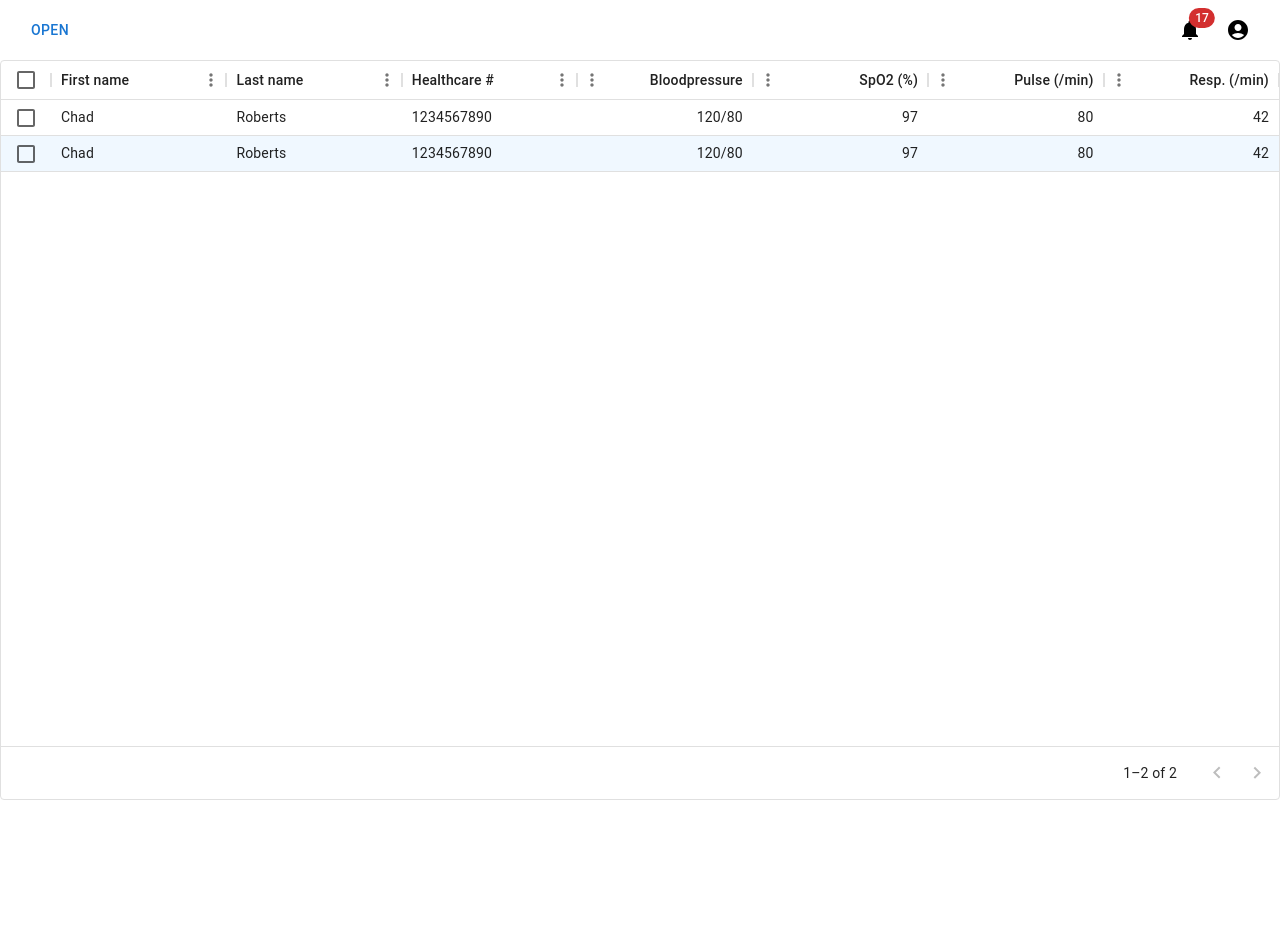
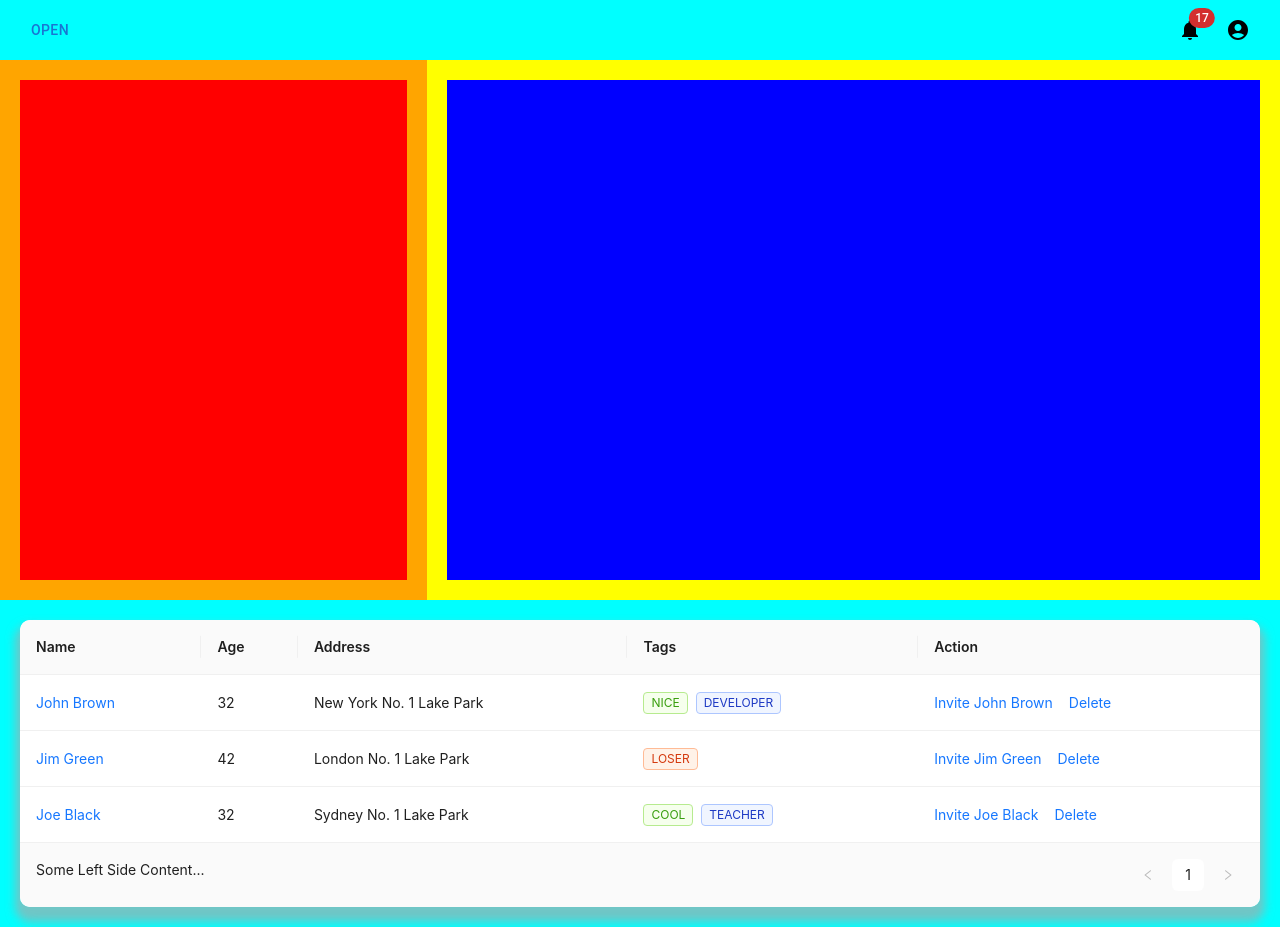
Before and after one commit to chadmroberts88/vital-vue-web, a React (Create React App) app: page / in a window 1280 px wide. Before the commit the page ends 800 px from the top, so only its background shows below. Built offline with nearby package versions, Linux system fonts and the light colour scheme.

Commit message:
Testing AntDesign table.

```diff
--- a/src/App.tsx
+++ b/src/App.tsx
@@ -5,6 +5,8 @@ import HeaderBar from "./components/HeaderBar";
 import NavigationDrawer from "./navigation/NavigationDrawer";
 import MainContent from "./components/MainContent";
 import PatientsTable from "./components/PatientsTable";
+import { Box, Grid } from "@mui/material";
+import PatientsTableNew from "./components/PatientsTableNew";
 
 const darkTheme = createTheme({
   palette: {
@@ -27,7 +29,32 @@ function App() {
       <NavigationDrawer isOpen={isDrawerOpen} toggleDrawer={handleToggleDrawer}>
         <MainContent isOpen={isDrawerOpen}>
           <HeaderBar isOpen={isDrawerOpen} toggleDrawer={handleToggleDrawer} />
-          <PatientsTable drawerOpen={isDrawerOpen} />
+          <Box display="flex">
+            <Box bgcolor="orange" flex={1} flexShrink={1}>
+              <div
+                style={{
+                  height: "500px",
+                  backgroundColor: "red",
+                  margin: "20px",
+                  display: "flex",
+                  minWidth: "200px",
+                }}
+              ></div>
+            </Box>
+            <Box bgcolor="yellow" flex={2}>
+              <div
+                style={{
+                  height: "500px",
+                  backgroundColor: "blue",
+                  margin: "20px",
+                  display: "flex",
+                }}
+              ></div>
+            </Box>
+          </Box>
+          <Box display="flex">
+            <PatientsTableNew />
+          </Box>
         </MainContent>
       </NavigationDrawer>
     </ThemeProvider>
--- a/src/components/MainContent.tsx
+++ b/src/components/MainContent.tsx
@@ -6,22 +6,11 @@ const StyledMainContent = styled("main", {
 })<{
   isOpen?: boolean;
 }>(({ theme, isOpen }) => ({
-  flex: 1,
-  flexGrow: 1,
-  display: "flex",
-  flexDirection: "column",
-  height: "100%",
-  transition: theme.transitions.create("margin", {
-    easing: theme.transitions.easing.sharp,
-    duration: theme.transitions.duration.leavingScreen,
-  }),
-  ...(isOpen && {
-    transition: theme.transitions.create("margin", {
-      easing: theme.transitions.easing.easeOut,
-      duration: theme.transitions.duration.enteringScreen,
-    }),
-    marginLeft: 0,
-  }),
+  // flex: 1,
+  // flexGrow: 1,
+  // display: "flex",
+  // flexDirection: "column",
+  backgroundColor: "aqua",
 }));
 
 type MainContentProps = PropsWithChildren & {
--- a/src/components/PatientsTable.tsx
+++ b/src/components/PatientsTable.tsx
@@ -1,4 +1,3 @@
-import * as React from "react";
 import Box from "@mui/material/Box";
 import { DataGrid, GridColDef } from "@mui/x-data-grid";
 import { PropsWithChildren } from "react";
@@ -54,7 +53,7 @@ const rows = [
     id: "1234568",
     firstName: "Chad",
     lastName: "Roberts",
-    healthcareNumber: "1234567890",
+    healthcareNumber: "1",
     bloodPressure: `${120}/${80}`,
     specificOxygen: 97,
     pulse: 80,
@@ -64,7 +63,107 @@ const rows = [
     id: "87654321",
     firstName: "Chad",
     lastName: "Roberts",
-    healthcareNumber: "1234567890",
+    healthcareNumber: "2",
+    bloodPressure: `${120}/${80}`,
+    specificOxygen: 97,
+    pulse: 80,
+    respirations: 42,
+  },
+  {
+    id: "87654320",
+    firstName: "Chad",
+    lastName: "Roberts",
+    healthcareNumber: "3",
+    bloodPressure: `${120}/${80}`,
+    specificOxygen: 97,
+    pulse: 80,
+    respirations: 42,
+  },
+  {
+    id: "87654319",
+    firstName: "Chad",
+    lastName: "Roberts",
+    healthcareNumber: "14",
+    bloodPressure: `${120}/${80}`,
+    specificOxygen: 97,
+    pulse: 80,
+    respirations: 42,
+  },
+  {
+    id: "87654318",
+    firstName: "Chad",
+    lastName: "Roberts",
+    healthcareNumber: "125",
+    bloodPressure: `${120}/${80}`,
+    specificOxygen: 97,
+    pulse: 80,
+    respirations: 42,
+  },
+  {
+    id: "87654317",
+    firstName: "Chad",
+    lastName: "Roberts",
+    healthcareNumber: "17",
+    bloodPressure: `${120}/${80}`,
+    specificOxygen: 97,
+    pulse: 80,
+    respirations: 42,
+  },
+  {
+    id: "87654316",
+    firstName: "Chad",
+    lastName: "Roberts",
+    healthcareNumber: "09",
+    bloodPressure: `${120}/${80}`,
+    specificOxygen: 97,
+    pulse: 80,
+    respirations: 42,
+  },
+  {
+    id: "87654315",
+    firstName: "Chad",
+    lastName: "Roberts",
+    healthcareNumber: "1230",
+    bloodPressure: `${120}/${80}`,
+    specificOxygen: 97,
+    pulse: 80,
+    respirations: 42,
+  },
+  {
+    id: "87654314",
+    firstName: "Chad",
+    lastName: "Roberts",
+    healthcareNumber: "17890",
+    bloodPressure: `${120}/${80}`,
+    specificOxygen: 97,
+    pulse: 80,
+    respirations: 42,
+  },
+  {
+    id: "87654313",
+    firstName: "Chad",
+    lastName: "Roberts",
+    healthcareNumber: "1234x7890",
+    bloodPressure: `${120}/${80}`,
+    specificOxygen: 97,
+    pulse: 80,
+    respirations: 42,
+  },
+  {
+    id: "87654",
+    firstName: "Chad",
+    lastName: "Roberts",
+    healthcareNumber: "1234x7890",
+    bloodPressure: `${120}/${80}`,
+    specificOxygen: 97,
+    pulse: 80,
+    respirations: 42,
+  },
+  {
+    id: "854313",
+    firstName: "Chad",
+    lastName: "Roberts",
+    healthcareNumber: "1234x7890",
     bloodPressure: `${120}/${80}`,
     specificOxygen: 97,
     pulse: 80,
@@ -78,32 +177,27 @@ type PatientsTableProps = PropsWithChildren & {
 
 const PatientsTable = ({ drawerOpen }: PatientsTableProps) => {
   return (
-    <Box
+    <DataGrid
       sx={{
-        height: "100%",
-        width: "100%",
+        boxShadow: 3,
       }}
-    >
-      <DataGrid
-        sx={{ width: "100%" }}
       rows={rows}
       columns={columns}
       density="compact"
       initialState={{
         pagination: {
           paginationModel: {
-              pageSize: 10,
+            pageSize: 5,
           },
         },
       }}
-        pageSizeOptions={[5]}
+      pageSizeOptions={[5, 10, 25]}
       checkboxSelection
       disableRowSelectionOnClick
       getRowClassName={(params) =>
         params.indexRelativeToCurrentPage % 2 === 0 ? "Mui-even" : "Mui-odd"
       }
     />
-    </Box>
   );
 };
 
--- /dev/null
+++ b/src/components/PatientsTableNew.tsx
@@ -0,0 +1,119 @@
+import React from "react";
+import { Pagination, Row, Space, Table, Tag } from "antd";
+import type { TableProps } from "antd";
+
+interface DataType {
+  key: string;
+  name: string;
+  age: number;
+  address: string;
+  tags: string[];
+}
+
+const columns: TableProps<DataType>["columns"] = [
+  {
+    title: "Name",
+    dataIndex: "name",
+    key: "name",
+    render: (text) => <a>{text}</a>,
+  },
+  {
+    title: "Age",
+    dataIndex: "age",
+    key: "age",
+  },
+  {
+    title: "Address",
+    dataIndex: "address",
+    key: "address",
+  },
+  {
+    title: "Tags",
+    key: "tags",
+    dataIndex: "tags",
+    render: (_, { tags }) => (
+      <>
+        {tags.map((tag) => {
+          let color = tag.length > 5 ? "geekblue" : "green";
+          if (tag === "loser") {
+            color = "volcano";
+          }
+          return (
+            <Tag color={color} key={tag}>
+              {tag.toUpperCase()}
+            </Tag>
+          );
+        })}
+      </>
+    ),
+  },
+  {
+    title: "Action",
+    key: "action",
+    render: (_, record) => (
+      <Space size="middle">
+        <a>Invite {record.name}</a>
+        <a>Delete</a>
+      </Space>
+    ),
+  },
+];
+
+const data: DataType[] = [
+  {
+    key: "1",
+    name: "John Brown",
+    age: 32,
+    address: "New York No. 1 Lake Park",
+    tags: ["nice", "developer"],
+  },
+  {
+    key: "2",
+    name: "Jim Green",
+    age: 42,
+    address: "London No. 1 Lake Park",
+    tags: ["loser"],
+  },
+  {
+    key: "3",
+    name: "Joe Black",
+    age: 32,
+    address: "Sydney No. 1 Lake Park",
+    tags: ["cool", "teacher"],
+  },
+];
+
+const pagination = {
+  current: 1,
+  total: 0,
+  pageSize: 10,
+};
+
+const TableFooter = () => {
+  return (
+    <Row justify="space-between">
+      <Row>Some Left Side Content...</Row>
+      <Pagination {...pagination} />
+    </Row>
+  );
+};
+
+const PatientsTable = () => {
+  return (
+    <Table
+      style={{
+        width: "100%",
+        margin: "20px",
+        borderRadius: "10px",
+        overflow: "hidden",
+        boxShadow: "0px 10px 10px 5px #a9a9a9a9",
+      }}
+      footer={() => <TableFooter />}
+      pagination={false}
+      columns={columns}
+      dataSource={data}
+    />
+  );
+};
+
+export default PatientsTable;
```
Also changed, not shown: package.json (+4 -3 lines), 1 other file (tests, documents, lock files or other folders). Lines whose indentation alone changed are shown as unchanged.
